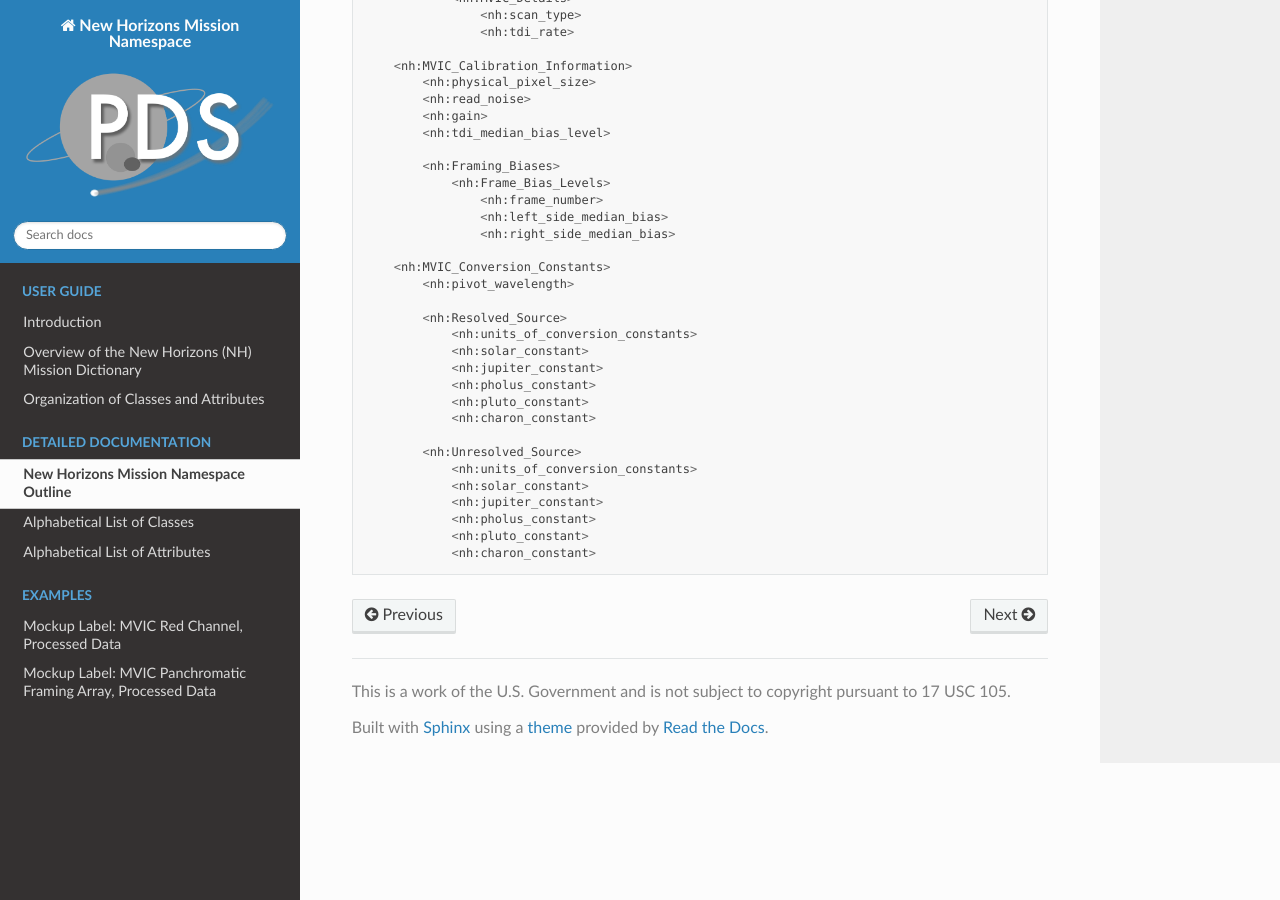
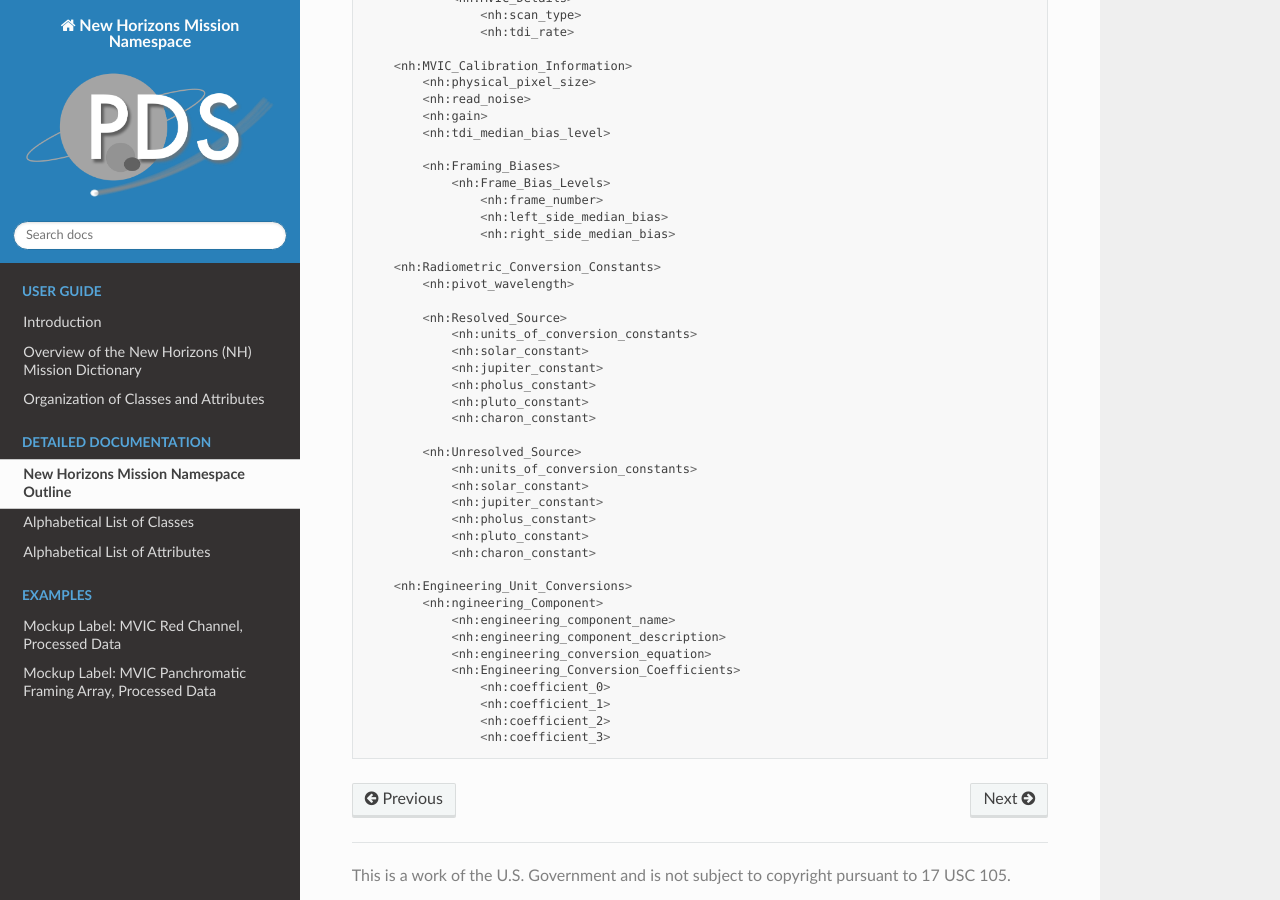
Before and after one commit to pds-data-dictionaries/ldd-nh, a Sphinx documentation site: the page built from docs/source/detailed/outline.rst, in a window 1280 px wide and 900 px high, scrolled down 684 px. Built offline with Sphinx 7.4.7 and the Read the Docs theme 2.0.0, drawn with Linux system fonts in a browser that asks for light colours.

Commit message:
Update namespace outline

```diff
--- a/docs/source/detailed/outline.rst
+++ b/docs/source/detailed/outline.rst
@@ -47,7 +47,7 @@ they are included in a label.
                   <nh:left_side_median_bias>
                   <nh:right_side_median_bias>
 
-      <nh:MVIC_Conversion_Constants>
+      <nh:Radiometric_Conversion_Constants>
           <nh:pivot_wavelength>
 
           <nh:Resolved_Source>
@@ -65,3 +65,14 @@ they are included in a label.
               <nh:pholus_constant>
               <nh:pluto_constant>
               <nh:charon_constant>
+
+      <nh:Engineering_Unit_Conversions>
+          <nh:ngineering_Component>
+              <nh:engineering_component_name>
+              <nh:engineering_component_description>
+              <nh:engineering_conversion_equation>
+              <nh:Engineering_Conversion_Coefficients>
+                  <nh:coefficient_0>
+                  <nh:coefficient_1>
+                  <nh:coefficient_2>
+                  <nh:coefficient_3>
```
